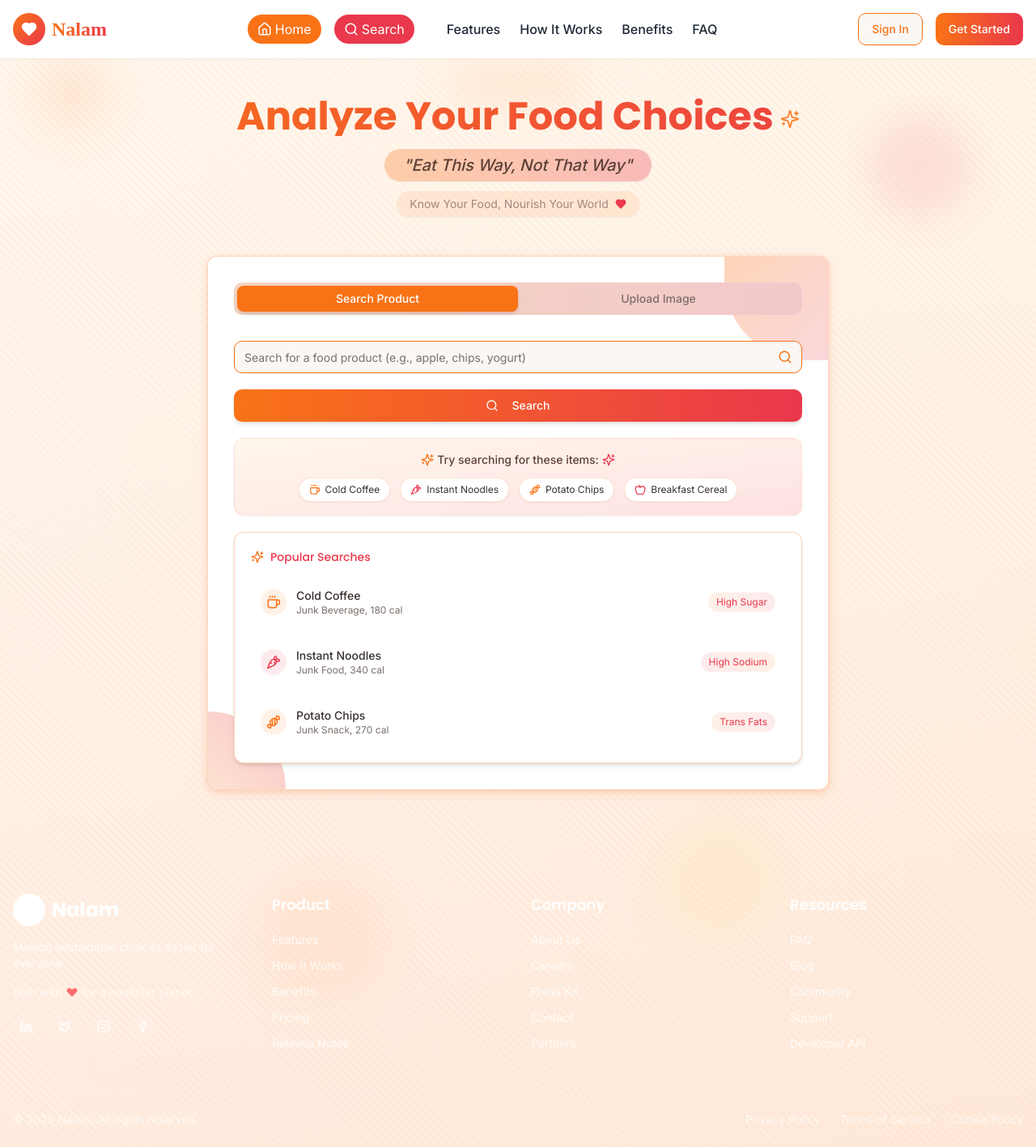
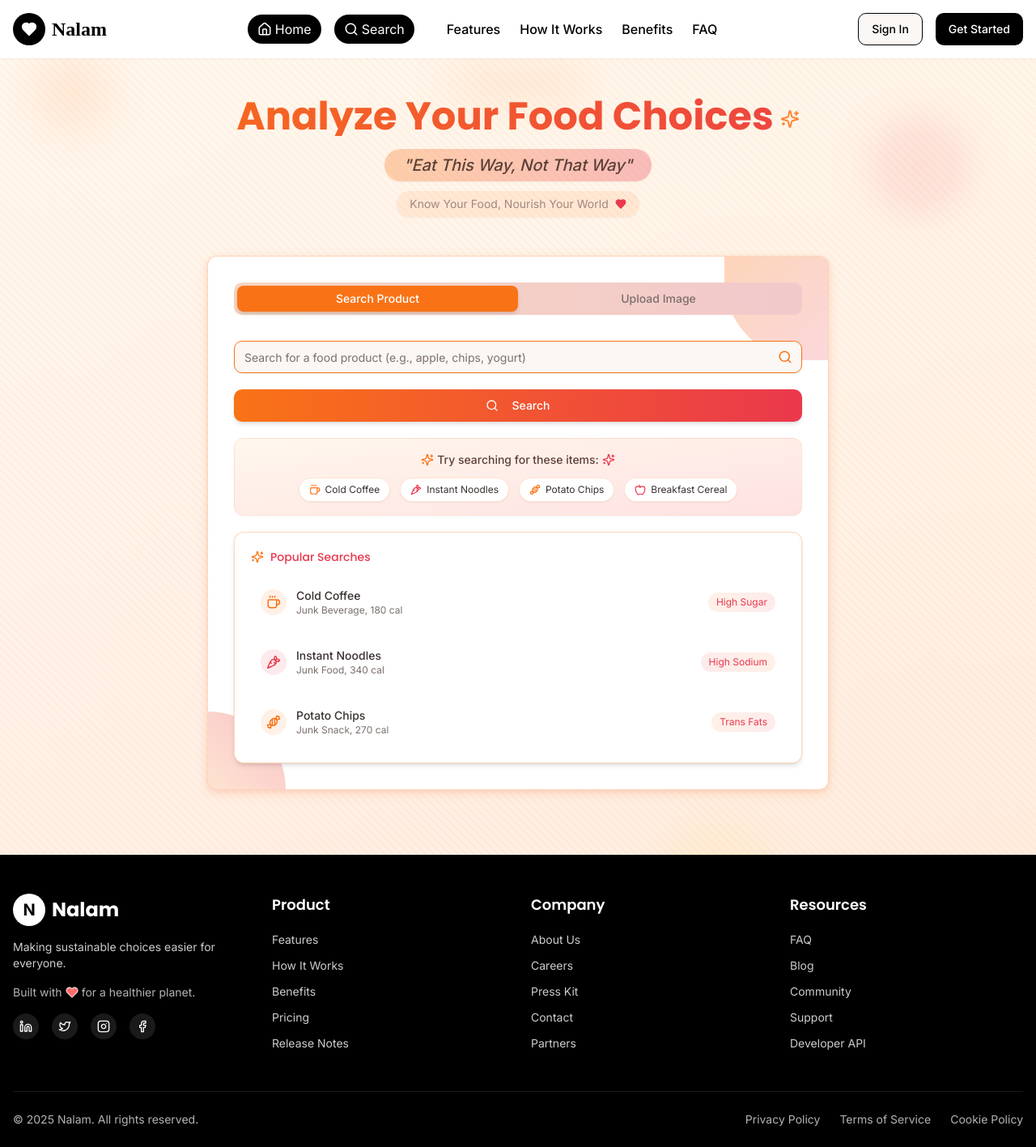
Before and after one commit to ChillandBuild/Nalam, a React (Vite) app: page /search in a window 1280 px wide. Shown: the whole page at 81% size. Built offline with nearby package versions, Linux system fonts and the light colour scheme.

Commit message:
Fix: Apply black color to orange and fonts
- Applied black color to orange elements and fonts.

```diff
--- a/src/components/Footer.tsx
+++ b/src/components/Footer.tsx
@@ -1,13 +1,13 @@
 
 const Footer = () => {
   return (
-    <footer className="bg-nalam-green text-white">
+    <footer className="bg-black text-white">
       <div className="container px-4 mx-auto">
         <div className="py-12 grid grid-cols-1 md:grid-cols-4 gap-8">
           <div className="space-y-4">
             <div className="flex items-center">
               <a href="#" className="flex items-center gap-2">
-                <span className="w-10 h-10 rounded-full bg-white flex items-center justify-center text-nalam-green font-bold text-xl">N</span>
+                <span className="w-10 h-10 rounded-full bg-white flex items-center justify-center text-black font-bold text-xl">N</span>
                 <span className="text-2xl font-display font-bold">Nalam</span>
               </a>
             </div>
--- a/src/components/Navbar.tsx
+++ b/src/components/Navbar.tsx
@@ -12,44 +12,44 @@ const Navbar = () => {
       <div className="container px-4 mx-auto flex items-center justify-between">
         <div className="flex items-center">
           <Link to="/" className="flex items-center gap-2">
-            <div className="w-10 h-10 rounded-full bg-gradient-to-br from-[#F97316] to-[#ea384c] flex items-center justify-center text-white">
+            <div className="w-10 h-10 rounded-full bg-black flex items-center justify-center text-white">
               <Heart className="w-5 h-5 fill-white" />
             </div>
-            <span className="text-2xl font-['Hugh_is_Life'] font-bold orange-red-text">Nalam</span>
+            <span className="text-2xl font-['Hugh_is_Life'] font-bold text-black">Nalam</span>
           </Link>
         </div>
 
         {/* Navigation Links with Home and Search prominently displayed */}
         <div className="hidden md:flex items-center gap-6">
           <div className="flex items-center gap-4 mr-4">
-            <Link to="/" className="flex items-center gap-1 px-3 py-1.5 bg-[#F97316] text-white rounded-full hover:bg-[#F97316]/90 transition-colors">
+            <Link to="/" className="flex items-center gap-1 px-3 py-1.5 bg-black text-white rounded-full hover:bg-black/90 transition-colors">
               <Home size={18} />
               <span>Home</span>
             </Link>
-            <Link to="/search" className="flex items-center gap-1 px-3 py-1.5 bg-[#ea384c] text-white rounded-full hover:bg-[#ea384c]/90 transition-colors">
+            <Link to="/search" className="flex items-center gap-1 px-3 py-1.5 bg-black text-white rounded-full hover:bg-black/90 transition-colors">
               <Search size={18} />
               <span>Search</span>
             </Link>
           </div>
 
-          <a href="#features" className="text-gray-800 hover:text-[#F97316] transition-colors font-medium">Features</a>
-          <a href="#how-it-works" className="text-gray-800 hover:text-[#F97316] transition-colors font-medium">How It Works</a>
-          <a href="#benefits" className="text-gray-800 hover:text-[#F97316] transition-colors font-medium">Benefits</a>
-          <a href="#faq" className="text-gray-800 hover:text-[#F97316] transition-colors font-medium">FAQ</a>
+          <a href="#features" className="text-black hover:text-black/70 transition-colors font-medium">Features</a>
+          <a href="#how-it-works" className="text-black hover:text-black/70 transition-colors font-medium">How It Works</a>
+          <a href="#benefits" className="text-black hover:text-black/70 transition-colors font-medium">Benefits</a>
+          <a href="#faq" className="text-black hover:text-black/70 transition-colors font-medium">FAQ</a>
         </div>
 
         <div className="hidden md:flex items-center gap-4">
-          <Button variant="outline" className="border-[#F97316] text-[#F97316] hover:bg-[#F97316] hover:text-white">
+          <Button variant="outline" className="border-black text-black hover:bg-black hover:text-white">
             Sign In
           </Button>
-          <Button className="bg-gradient-to-r from-[#F97316] to-[#ea384c] hover:opacity-90 text-white">
+          <Button className="bg-black hover:bg-black/90 text-white">
             Get Started
           </Button>
         </div>
 
         {/* Mobile Menu Button */}
         <button
-          className="md:hidden text-gray-800"
+          className="md:hidden text-black"
           onClick={() => setIsMenuOpen(!isMenuOpen)}
         >
           {isMenuOpen ? (
@@ -69,24 +69,24 @@ const Navbar = () => {
         <div className="md:hidden absolute w-full bg-white shadow-lg z-50 animate-fade-in">
           <div className="container px-4 mx-auto py-4 flex flex-col gap-4">
             <div className="flex gap-3 mb-2">
-              <Link to="/" className="flex items-center gap-1 px-3 py-1.5 bg-[#F97316] text-white rounded-full hover:bg-[#F97316]/90 transition-colors flex-1 justify-center">
+              <Link to="/" className="flex items-center gap-1 px-3 py-1.5 bg-black text-white rounded-full hover:bg-black/90 transition-colors flex-1 justify-center">
                 <Home size={18} />
                 <span>Home</span>
               </Link>
-              <Link to="/search" className="flex items-center gap-1 px-3 py-1.5 bg-[#ea384c] text-white rounded-full hover:bg-[#ea384c]/90 transition-colors flex-1 justify-center">
+              <Link to="/search" className="flex items-center gap-1 px-3 py-1.5 bg-black text-white rounded-full hover:bg-black/90 transition-colors flex-1 justify-center">
                 <Search size={18} />
                 <span>Search</span>
               </Link>
             </div>
-            <a href="#features" className="text-gray-800 hover:text-[#F97316] transition-colors py-2 font-medium">Features</a>
-            <a href="#how-it-works" className="text-gray-800 hover:text-[#F97316] transition-colors py-2 font-medium">How It Works</a>
-            <a href="#benefits" className="text-gray-800 hover:text-[#F97316] transition-colors py-2 font-medium">Benefits</a>
-            <a href="#faq" className="text-gray-800 hover:text-[#F97316] transition-colors py-2 font-medium">FAQ</a>
+            <a href="#features" className="text-black hover:text-black/70 transition-colors py-2 font-medium">Features</a>
+            <a href="#how-it-works" className="text-black hover:text-black/70 transition-colors py-2 font-medium">How It Works</a>
+            <a href="#benefits" className="text-black hover:text-black/70 transition-colors py-2 font-medium">Benefits</a>
+            <a href="#faq" className="text-black hover:text-black/70 transition-colors py-2 font-medium">FAQ</a>
             <div className="flex flex-col gap-2 pt-2">
-              <Button variant="outline" className="border-[#F97316] text-[#F97316] hover:bg-[#F97316] hover:text-white w-full">
+              <Button variant="outline" className="border-black text-black hover:bg-black hover:text-white w-full">
                 Sign In
               </Button>
-              <Button className="bg-gradient-to-r from-[#F97316] to-[#ea384c] hover:opacity-90 text-white w-full">
+              <Button className="bg-black hover:bg-black/90 text-white w-full">
                 Get Started
               </Button>
             </div>
--- a/src/pages/Index.tsx
+++ b/src/pages/Index.tsx
@@ -11,13 +11,13 @@ import Footer from "../components/Footer";
 const Index = () => {
   return (
     <div className="min-h-screen flex flex-col relative overflow-hidden">
-      {/* Colorful background elements with improved contrast */}
+      {/* Background elements with improved contrast */}
       <div className="absolute inset-0 -z-10 overflow-hidden">
-        <div className="absolute top-0 left-0 w-full h-full bg-gradient-to-b from-white to-[#FFF7ED] opacity-80"></div>
-        <div className="absolute top-20 left-10 w-24 h-24 rounded-full bg-[#F97316]/20 blur-xl animate-float"></div>
-        <div className="absolute top-40 right-20 w-32 h-32 rounded-full bg-[#ea384c]/20 blur-xl animate-float" style={{animationDelay: '1s'}}></div>
-        <div className="absolute bottom-40 left-1/4 w-40 h-40 rounded-full bg-[#FEC6A1]/30 blur-xl animate-float" style={{animationDelay: '1.5s'}}></div>
-        <div className="absolute bottom-60 right-1/4 w-36 h-36 rounded-full bg-[#FFD54F]/20 blur-xl animate-float" style={{animationDelay: '2.2s'}}></div>
+        <div className="absolute top-0 left-0 w-full h-full bg-gradient-to-b from-white to-[#f8f8f8] opacity-80"></div>
+        <div className="absolute top-20 left-10 w-24 h-24 rounded-full bg-black/10 blur-xl animate-float"></div>
+        <div className="absolute top-40 right-20 w-32 h-32 rounded-full bg-black/10 blur-xl animate-float" style={{animationDelay: '1s'}}></div>
+        <div className="absolute bottom-40 left-1/4 w-40 h-40 rounded-full bg-black/20 blur-xl animate-float" style={{animationDelay: '1.5s'}}></div>
+        <div className="absolute bottom-60 right-1/4 w-36 h-36 rounded-full bg-black/10 blur-xl animate-float" style={{animationDelay: '2.2s'}}></div>
 
         {/* Subtle patterns */}
         <div className="absolute inset-0 bright-dots"></div>
@@ -33,7 +33,7 @@ const Index = () => {
       <Footer />
 
       {/* Decorative elements */}
-      <div className="fixed bottom-5 right-5 w-16 h-16 rounded-full bg-gradient-to-br from-[#F97316] to-[#ea384c] flex items-center justify-center text-white cursor-pointer shadow-lg animate-bounce-soft">
+      <div className="fixed bottom-5 right-5 w-16 h-16 rounded-full bg-black flex items-center justify-center text-white cursor-pointer shadow-lg animate-bounce-soft">
         <span className="font-hugh text-xl">N</span>
       </div>
     </div>
```
